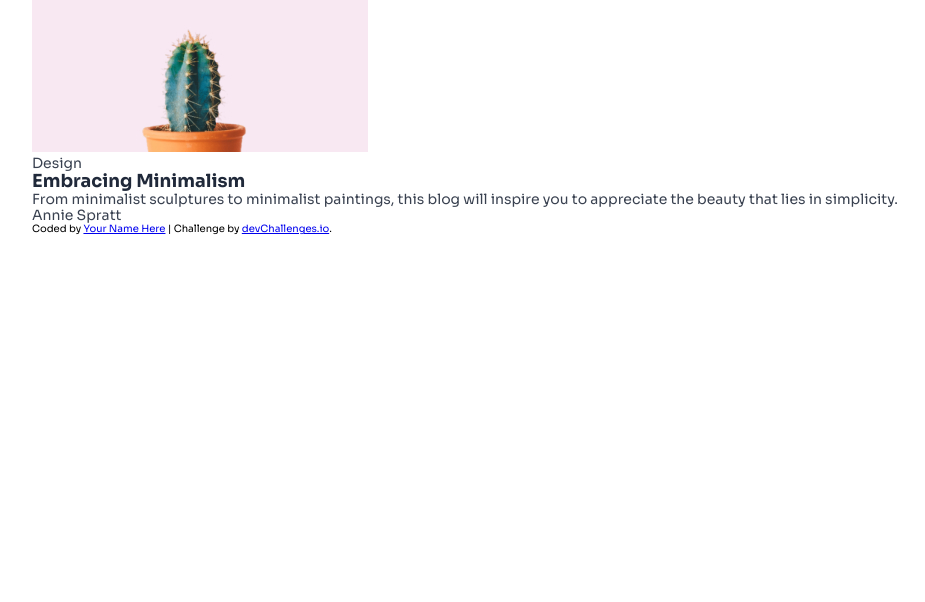
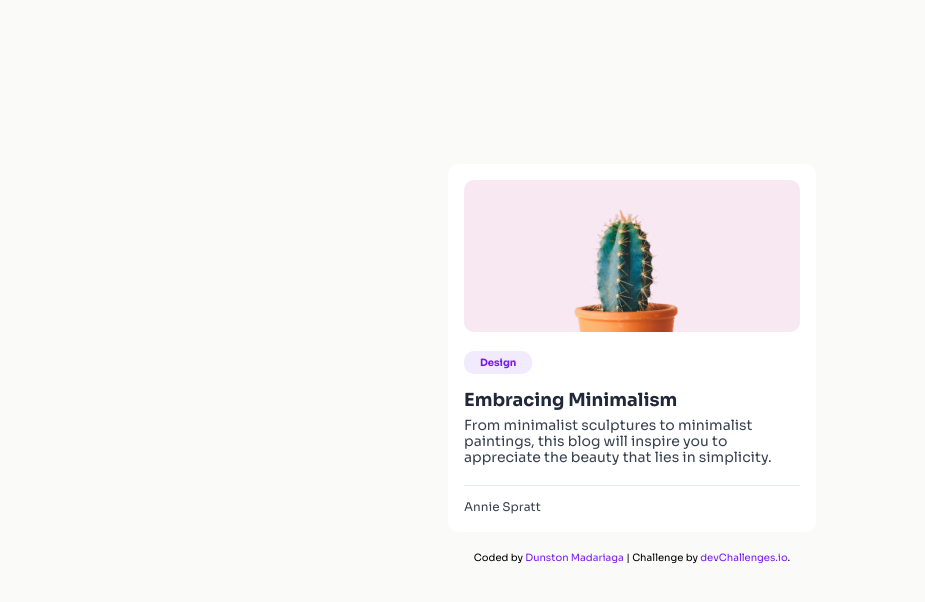
Before and after one commit to Pogo182028/Minimal-blog-card, a plain HTML site: page index.html in a window 1280 px wide. Shown: the whole page, without its empty margins (8-933 px from the left). Drawn offline with nearby package versions, Linux system fonts and the light colour scheme.

Commit message:
: Finalizing the style of the card
I have also corrected the colors of the body and the card.

```diff
--- a/css/styles.css
+++ b/css/styles.css
@@ -7,11 +7,11 @@
   --size-tag: 1rem;
 
   /* colors */
-  --bg-body: #fff;
+  --bg-card: #fff;
+  --bg-body: #fafaf9;
   --bg-tag: #f2eafd;
-  --bg-card: #fafaf9;
 
-  --shadow-card: #e5eaf0;
+  --line: #e5eaf0;
 
   --color-title: #20293a;
   --color-body: #394150;
@@ -32,6 +32,10 @@ html {
 body {
   background-color: var(--bg-body);
   font-family: var(--font-family);
+  display: flex;
+  flex-direction: column;
+  align-items: center;
+  justify-content: center;
 }
 
 h1,
@@ -60,7 +64,59 @@ p {
   margin: 0 auto;
 }
 
-img {
-  max-width: 100%;
+/* card */
+.card {
+  margin-top: 16.4rem;
+  background-color: var(--bg-card);
+  width: 36.8rem;
+  height: 36.8rem;
+  padding: 1.6rem 1.6rem 2rem 1.6rem;
+  border-radius: 1rem;
+}
+
+.card__image {
+  width: 100%;
   height: auto;
+  border-radius: 1rem;
 }
+
+.card__tag {
+  background-color: var(--bg-tag);
+  color: var(--color-tag);
+  font-size: var(--size-tag);
+  font-weight: bold;
+  padding: 0.6rem 1.6rem;
+  width: fit-content;
+  border-radius: 1rem;
+  margin: 1.6rem 0;
+}
+
+.card__title {
+  color: var(--color-title);
+  font-size: var(--size-title);
+  margin-bottom: 0.6rem;
+}
+
+.card__body,
+.card__footer {
+  color: var(--color-body);
+}
+
+.card__body {
+  font-size: var(--size-body);
+  padding-bottom: 2rem;
+  border-bottom: 1px solid var(--line);
+}
+
+.card__footer {
+  font-size: var(--size-footer);
+}
+
+.author-info {
+  margin-top: 2rem;
+}
+
+.author-info a {
+  text-decoration: none;
+  color: var(--color-tag);
+}
--- a/index.html
+++ b/index.html
@@ -28,7 +28,7 @@
     <title>devChallenges.io | Minimal Blog Card</title>
   </head>
   <body>
-    <div class="card container">
+    <div class="card">
       <img class="card__image" src="resources/Cactus.jpg" alt="Cactus image" />
 
       <p class="card__tag">Design</p>
@@ -40,11 +40,11 @@
         inspire you to appreciate the beauty that lies in simplicity.
       </p>
 
-      <p class="card__footer">Annie Spratt</p>
+      <p class="card__footer"><br> Annie Spratt</p>
     </div>
 
-    <div class="author-info container">
-      Coded by <a href="#">Your Name Here</a> | Challenge by
+    <div class="author-info">
+      Coded by <a href="#">Dunston Madariaga</a> | Challenge by
       <a href="https://www.devchallenges.io?ref=challenge" target="_blank"
         >devChallenges.io</a
       >.
```
